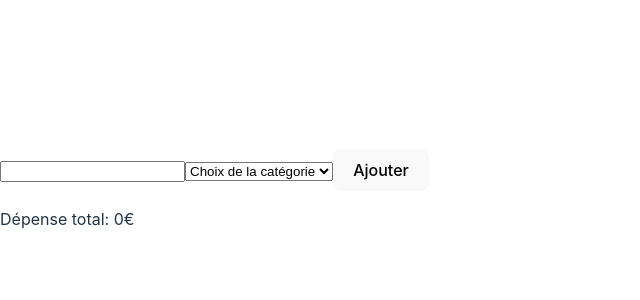
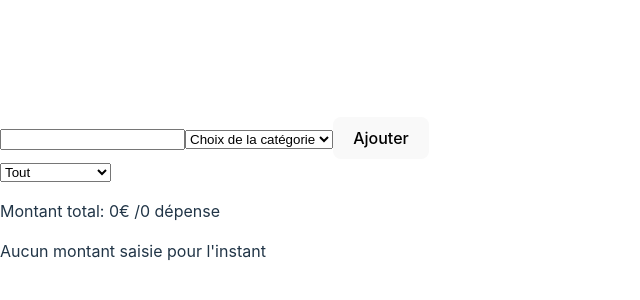
Before and after one commit to Benoit22324/SpentReact, a React (Vite) app: page / in a window 1280 px wide. Shown: the part 202-502 px from the top of the page, without its empty margins (0-640 px from the left). Built offline with nearby package versions, Linux system fonts and the light colour scheme.

Commit message:
Ajout de la sélection des catégories de l'historique

```diff
--- a/src/component/History.jsx
+++ b/src/component/History.jsx
@@ -1,13 +1,32 @@
+import { useEffect } from "react";
 import { useSpentContext } from "../utils/SpentContext";
+import HistoryCat from "./HistoryCat";
 
 const History = () => {
-    const [state] = useSpentContext();
+    const [state, dispatch] = useSpentContext();
+
+    useEffect(() => {
+        if (state.hcat !== '') {
+            const filtered = state.entry.filter((item) => item.cat === state.hcat);
+            dispatch({type: 'setCatHistory', payload: filtered})
+        }
+        else dispatch({type: 'setCatHistoryDefault'})
+    }, [state.hcat, state.entry])
 
     return (
         <>
-            <p>Dépense total: {state.total}€</p>
+            <HistoryCat />
+            <p>Montant total: {state.cattot}€ /{state.catentry.length > 1 ? <span>{state.catentry.length} dépenses</span> : <span>{state.catentry.length} dépense</span>}</p>
             {
-                state.entry.length !== 0 && state.entry.map((item, i) => <div key={i}>Catégorie: {item.cat}, Montant: {item.value}</div>)
+                state.entry.length !== 0 ?
+                    state.catentry.length !== 0 ?
+                    state.catentry.map((item, i) =>
+                        <div key={i}>Montant: {item.value}€, le {item.date}</div>
+                    )
+                    :
+                    <p>Aucun montant saisie dans cette catégorie</p>
+                :
+                <p>Aucun montant saisie pour l'instant</p>
             }
         </>
     )
--- /dev/null
+++ b/src/component/HistoryCat.jsx
@@ -0,0 +1,26 @@
+import { useSpentContext } from "../utils/SpentContext";
+
+const HistoryCat = () => {
+    const [state, dispatch] = useSpentContext();
+
+    const update = (e) => {
+        dispatch({type: 'setHistoryCat', payload: e.target.value})
+    }
+
+    return (
+        <>
+            <select name={'cathistory'} value={state.hcat} onChange={update}>
+                <option value={''}>Tout</option>
+                <option value={'alim'}>Alimentation</option>
+                <option value={'loge'}>Logement</option>
+                <option value={'trans'}>Transport</option>
+                <option value={'div'}>Divertissement</option>
+                <option value={'san'}>Santé</option>
+                <option value={'edu'}>Éducation</option>
+                <option value={'other'}>Autres</option>
+            </select>
+        </>
+    )
+}
+
+export default HistoryCat
--- a/src/component/Input.jsx
+++ b/src/component/Input.jsx
@@ -4,7 +4,7 @@ const Input = () => {
     const [state, dispatch] = useSpentContext();
 
     const updateValue = (e) => {
-        if (!isNaN(parseFloat(e.target.value))) dispatch({type: 'updateValue', payload: e.target.value})
+        if (e.target.value.match('^[0-9]*$')) dispatch({type: 'updateValue', payload: e.target.value})
         else dispatch({type: 'setError', payload: 'Veuillez entrer un chiffre'})
     }
 
--- a/src/component/Submit.jsx
+++ b/src/component/Submit.jsx
@@ -4,7 +4,12 @@ const Submit = () => {
     const [state, dispatch] = useSpentContext();
 
     const add = () => {
-        if (state.inputvalue !== '' && state.inputcat !== '') dispatch({type: 'addSpent'})
+        if (state.inputvalue !== '' && state.inputcat !== '') {
+            const date = new Date()
+            const current = `${date.getDay()}/${date.getMonth()}/${date.getFullYear()} à ${date.getHours()}h`;
+
+            dispatch({type: 'addSpent', payload: current})
+        }
         else if (state.inputvalue === '' && state.inputcat !== '') dispatch({type: 'setError', payload: 'Veuillez saisir un montant'})
         else if (state.inputvalue !== '' && state.inputcat === '') dispatch({type: 'setError', payload: 'Veuillez choisir une catégorie'})
         else dispatch({type: 'setError', payload: 'Veuillez saisir un montant et choisir une catégorie'})
--- a/src/reducer/SpentReducer.jsx
+++ b/src/reducer/SpentReducer.jsx
@@ -4,6 +4,9 @@ export const init = {
     entry: [],
     total: 0,
     error: '',
+    hcat: '',
+    cattot: 0,
+    catentry: [],
 }
 
 const SpentReducer = (state, action) => {
@@ -14,18 +17,33 @@ const SpentReducer = (state, action) => {
             inputvalue: action.payload,
             error: ''
         }
-
         case 'updateCat': return {
             ...state,
             inputcat: action.payload,
             error: ''
         }
 
+        case 'setHistoryCat': return {
+            ...state,
+            hcat: action.payload
+        }
+
         case 'addSpent': return {
             ...state,
-            entry: [...state.entry, {value: state.inputvalue + '€', cat: state.inputcat}],
+            entry: [...state.entry, {value: state.inputvalue, cat: state.inputcat, date: action.payload}],
             total: state.total + parseFloat(state.inputvalue),
             inputvalue: '',
+        }
+
+        case 'setCatHistoryDefault': return {
+            ...state,
+            cattot: state.total,
+            catentry: state.entry
+        }
+        case 'setCatHistory': return {
+            ...state,
+            cattot: action.payload.reduce((acc, curr) => acc + parseFloat(curr.value), 0),
+            catentry: action.payload
         }
 
         case 'setError': return {
```
